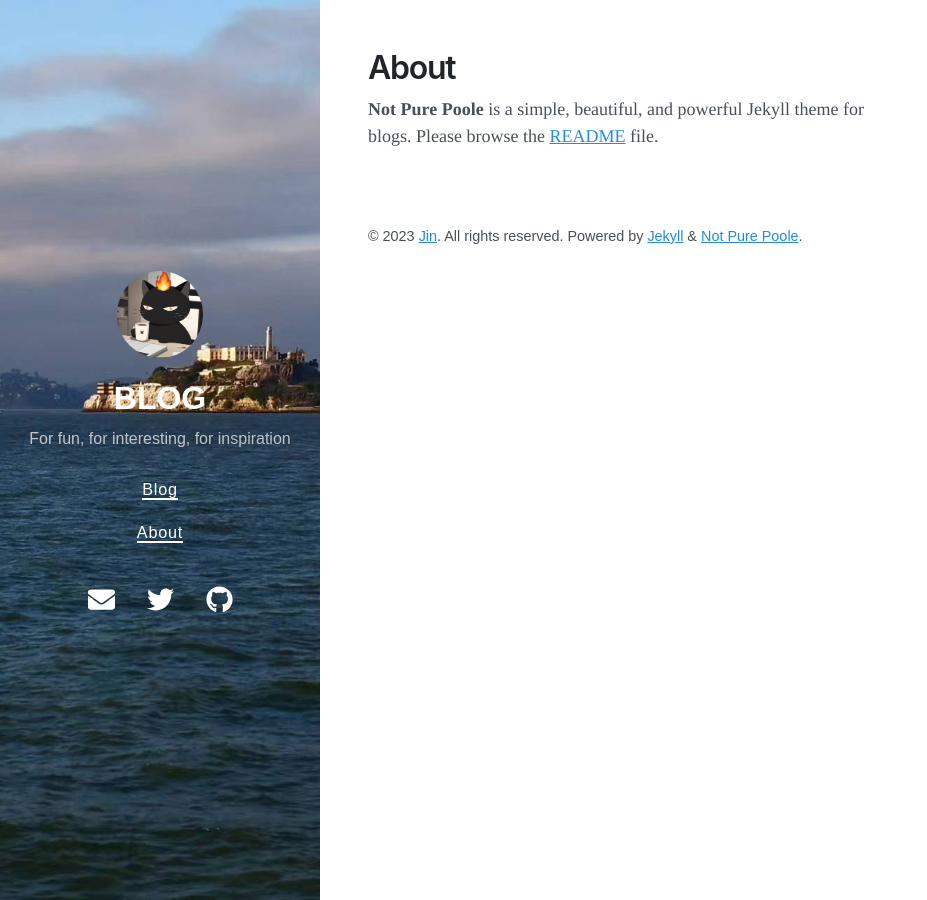
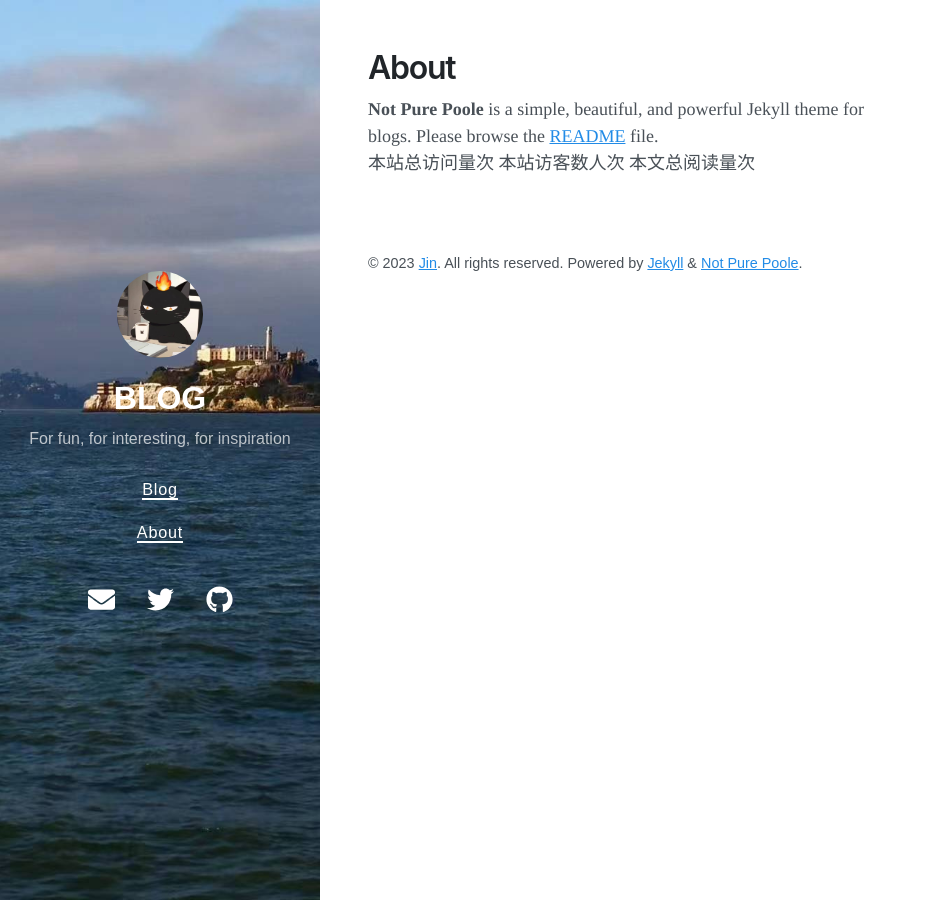
Before and after one commit to New-lay/New-lay.github.io, a Jekyll site: the page built from about.md, in a window 1280 px wide. Shown: the whole page, without its empty margins (0-927 px from the left). Built offline with Jekyll 4.4.1, drawn with Linux system fonts in a browser that asks for light colours; nearby versions of some CDN libraries; comment, search, counter and statistics services are not loaded.

Commit message:
Update about.md

```diff
--- a/about.md
+++ b/about.md
@@ -4,3 +4,8 @@ title: About
 ---
 
 **Not Pure Poole** is a simple, beautiful, and powerful Jekyll theme for blogs. Please browse the [README](https://github.com/New-lay/New-lay.github.io/blob/main/README.md) file.
+<br>
+<script async src="//busuanzi.ibruce.info/busuanzi/2.3/busuanzi.pure.mini.js"></script>
+本站总访问量<span id="busuanzi_value_site_pv"></span>次
+本站访客数<span id="busuanzi_value_site_uv"></span>人次
+本文总阅读量<span id="busuanzi_value_page_pv"></span>次
```
